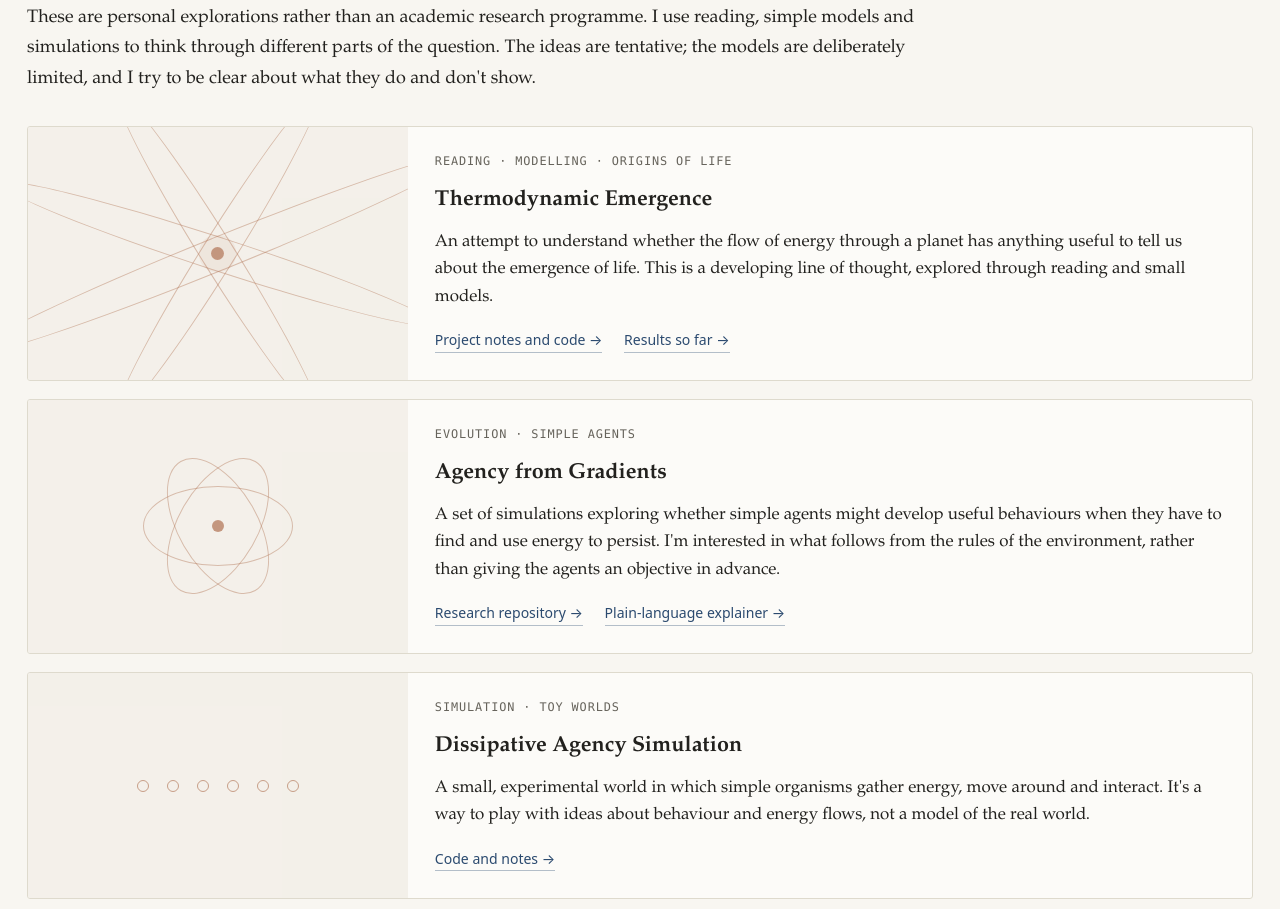
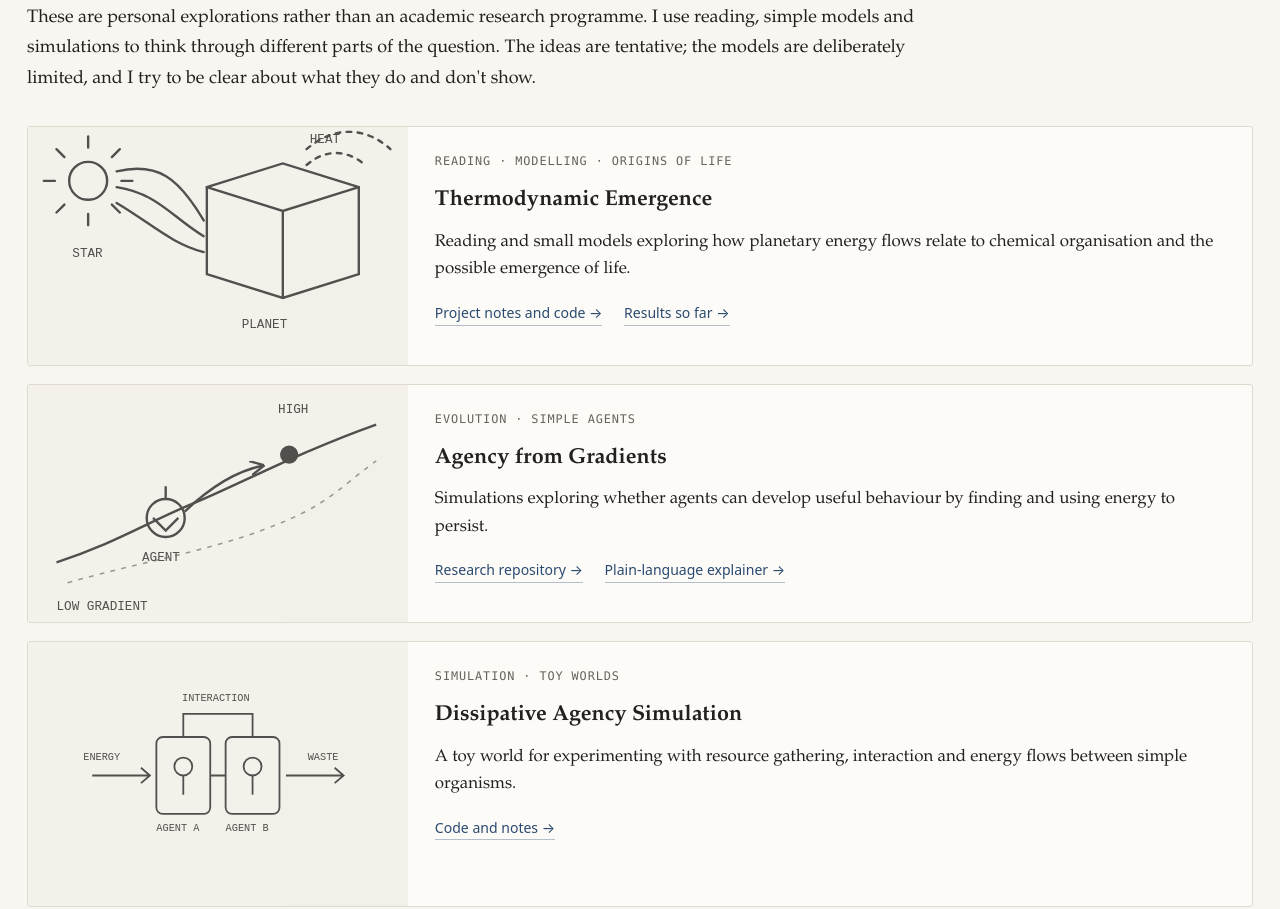
Before and after one commit to praveenchandrahas/praveenchandrahas.github.io, a plain HTML site: page index.html in a window 1280 px wide. Shown: the part 1363-2272 px from the top of the page. Drawn offline with Linux system fonts and the light colour scheme.

Commit message:
Make entropy project cards compact with clearer diagrams

```diff
--- a/index.html
+++ b/index.html
@@ -56,21 +56,27 @@
   <p class="section-copy">These are personal explorations rather than an academic research programme. I use reading, simple models and simulations to think through different parts of the question. The ideas are tentative; the models are deliberately limited, and I try to be clear about what they do and don't show.</p>
   <div class="project-grid">
     <article class="project-card research-card">
-      <div class="project-mark mark-thermo" aria-hidden="true"><span></span><span></span><span></span><span></span><i></i></div>
+      <div class="project-mark mark-thermo" aria-hidden="true">
+        <svg viewBox="0 0 240 150"><g fill="none" stroke="currentColor" stroke-width="1.5" stroke-linecap="round"><circle cx="38" cy="34" r="12"/><path d="M38 13v-7M38 62v-7M17 34h-7M66 34h-7M23 19l-5-5M53 49l5 5M53 19l5-5M23 49l-5 5"/><path d="M56 38 C82 42 91 57 111 69M56 48 C78 61 91 74 111 79M56 28 C82 22 95 32 111 59"/><path d="M113 38v55l48 15 48-15V38l-48-15z"/><path d="M113 38l48 15 48-15M161 53v55"/><path d="M176 24c14-12 28-8 37 0M176 14c20-17 40-12 53 0" stroke-dasharray="3 4"/></g><g fill="currentColor" font-family="monospace" font-size="8"><text x="28" y="82">STAR</text><text x="135" y="127">PLANET</text><text x="178" y="10">HEAT</text></g></svg>
+      </div>
       <div class="project-content"><p class="tag">Reading · modelling · origins of life</p><h3>Thermodynamic Emergence</h3>
-      <p>An attempt to understand whether the flow of energy through a planet has anything useful to tell us about the emergence of life. This is a developing line of thought, explored through reading and small models.</p>
+      <p>Reading and small models exploring how planetary energy flows relate to chemical organisation and the possible emergence of life.</p>
       <p class="project-links"><a href="https://github.com/praveenchandrahas/thermodynamic-emergence">Project notes and code →</a><a href="https://github.com/praveenchandrahas/thermodynamic-emergence/blob/main/results/README.md">Results so far →</a></p></div>
     </article>
     <article class="project-card research-card">
-      <div class="project-mark mark-agency" aria-hidden="true"><div class="orbit orbit-a"></div><div class="orbit orbit-b"></div><div class="orbit orbit-c"></div><i></i></div>
+      <div class="project-mark mark-agency" aria-hidden="true">
+        <svg viewBox="0 0 240 150"><defs><marker id="agency-arrow" markerWidth="6" markerHeight="6" refX="5" refY="3" orient="auto"><path d="M0 0L6 3L0 6" fill="none" stroke="currentColor"/></marker></defs><path d="M18 112 C55 100 73 88 104 75 S172 42 220 25" fill="none" stroke="currentColor" stroke-width="1.5"/><path d="M25 125 C70 112 110 106 150 91 S195 66 220 48" fill="none" stroke="currentColor" stroke-dasharray="3 4" opacity=".55"/><g fill="none" stroke="currentColor" stroke-width="1.5"><circle cx="87" cy="84" r="12"/><path d="M87 72v-8m-8 20 8 8 8-8"/><path d="M99 80q25-24 49-29" marker-end="url(#agency-arrow)"/><circle cx="165" cy="44" r="5" fill="currentColor"/></g><g fill="currentColor" font-family="monospace" font-size="8"><text x="18" y="142">LOW GRADIENT</text><text x="158" y="18">HIGH</text><text x="72" y="111">AGENT</text></g></svg>
+      </div>
       <div class="project-content"><p class="tag">Evolution · simple agents</p><h3>Agency from Gradients</h3>
-      <p>A set of simulations exploring whether simple agents might develop useful behaviours when they have to find and use energy to persist. I'm interested in what follows from the rules of the environment, rather than giving the agents an objective in advance.</p>
+      <p>Simulations exploring whether agents can develop useful behaviour by finding and using energy to persist.</p>
       <p class="project-links"><a href="https://github.com/praveenchandrahas/agency-from-gradients">Research repository →</a><a href="https://praveenchandrahas.github.io/agency-from-gradients/learn/">Plain-language explainer →</a></p></div>
     </article>
     <article class="project-card research-card">
-      <div class="project-mark mark-world" aria-hidden="true"><span></span><span></span><span></span><span></span><span></span><span></span></div>
+      <div class="project-mark mark-world" aria-hidden="true">
+        <svg viewBox="0 0 240 150"><g fill="none" stroke="currentColor" stroke-width="1.4"><path d="M22 76h45m-7-6 7 6-7 6M173 76h45m-7-6 7 6-7 6"/><rect x="72" y="46" width="42" height="60" rx="5"/><rect x="126" y="46" width="42" height="60" rx="5"/><path d="M93 46V28h54v18M114 76h12"/><circle cx="93" cy="69" r="7"/><circle cx="147" cy="69" r="7"/><path d="M93 76v15m54-15v15"/></g><g fill="currentColor" font-family="monospace" font-size="8"><text x="72" y="119">AGENT A</text><text x="126" y="119">AGENT B</text><text x="15" y="64">ENERGY</text><text x="190" y="64">WASTE</text><text x="92" y="18">INTERACTION</text></g></svg>
+      </div>
       <div class="project-content"><p class="tag">Simulation · toy worlds</p><h3>Dissipative Agency Simulation</h3>
-      <p>A small, experimental world in which simple organisms gather energy, move around and interact. It's a way to play with ideas about behaviour and energy flows, not a model of the real world.</p>
+      <p>A toy world for experimenting with resource gathering, interaction and energy flows between simple organisms.</p>
       <p class="project-links"><a href="https://github.com/praveenchandrahas/dissipative-agency-simulation">Code and notes →</a></p></div>
     </article>
   </div>
```
